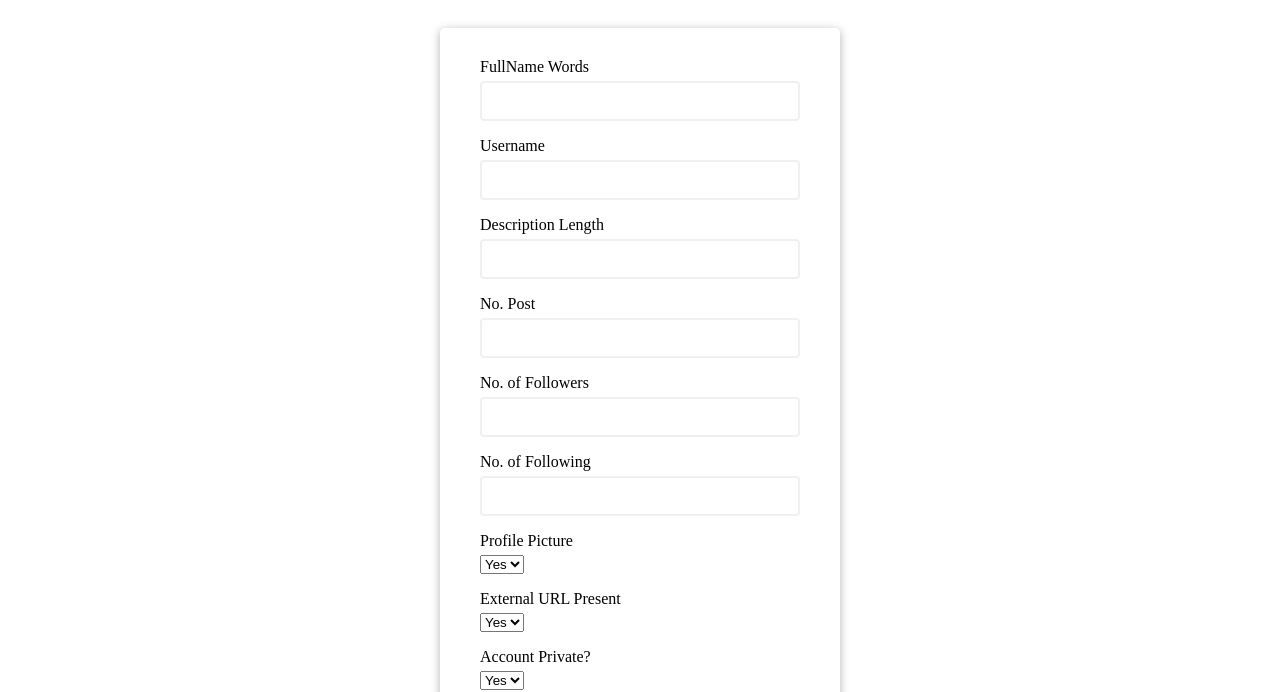
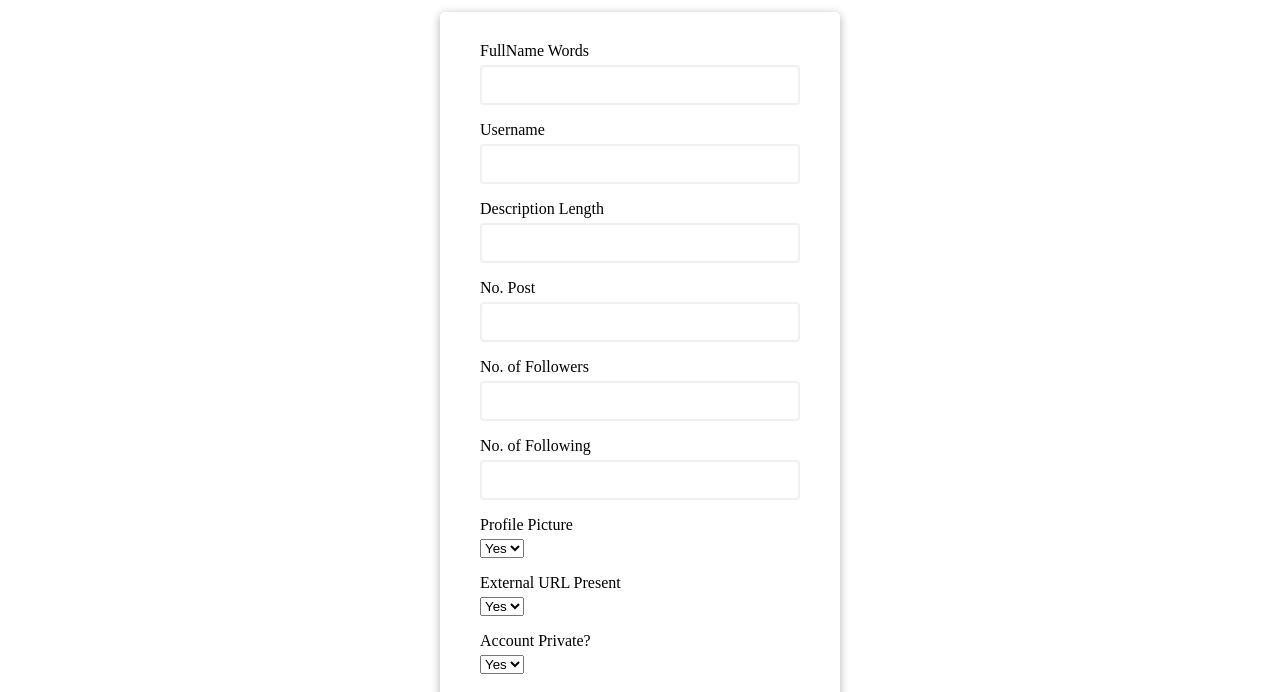
Before and after one commit to amansirohiii/csds, a plain HTML site: page index.html in a window 1280 px wide. Shown: the part 120-812 px from the top of the page. Drawn offline with Linux system fonts and the light colour scheme.

Commit message:
Update style.css

```diff
--- a/style.css
+++ b/style.css
@@ -12,7 +12,7 @@
     align-items: center;
     justify-content: center;
     min-height:100vh;
-    margin: 1rem 0;
+    margin: 0;
 }
 
 .form{
```
